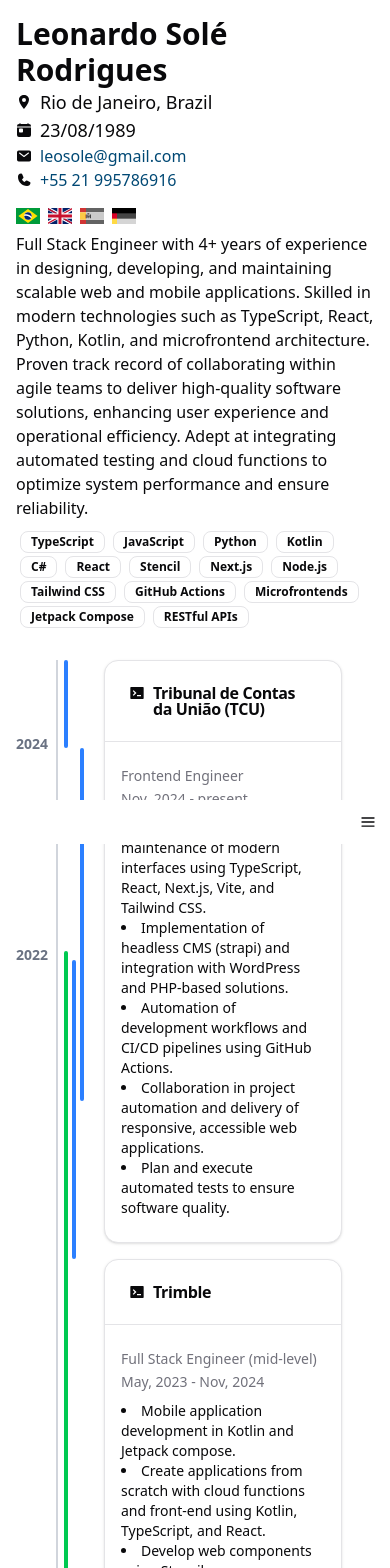
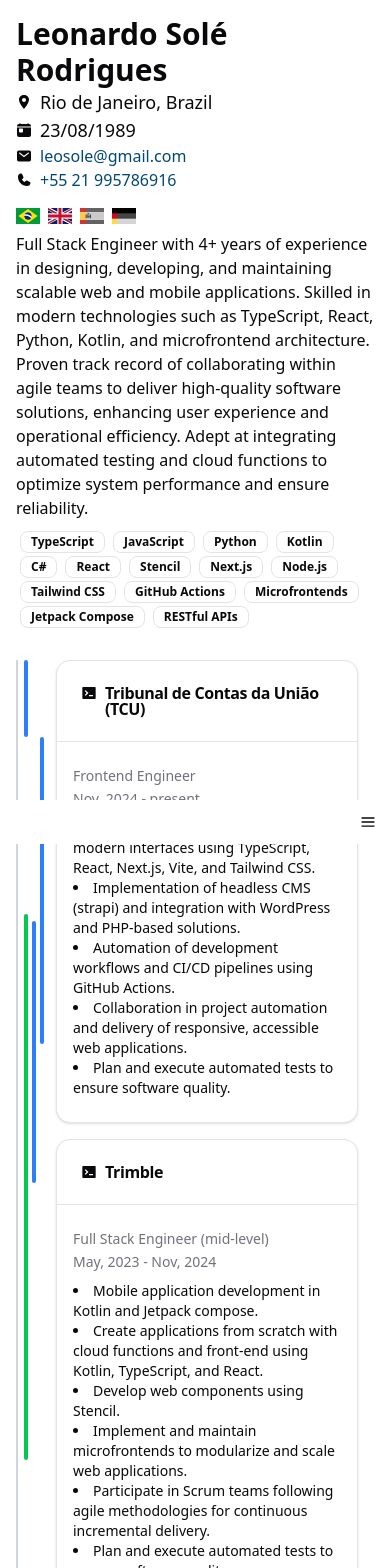
Before and after one commit to leosole/cv, a React (Vite) app: page / in a window 390 px wide. Shown: the top 1568 px of the page. Built offline with nearby package versions, Linux system fonts and the light colour scheme.

Commit message:
adjust cards to mobile

```diff
--- a/src/App.tsx
+++ b/src/App.tsx
@@ -28,7 +28,7 @@
 				<Header info={cv.info} links={cv.links} />
 				<Summary summary={cv.summary} skills={cv.technical_skills} languages={cv.languages}/>
 			</div>
-			<div className="flex-col sm:flex-row flex container sm:w-[80%] sm:min-w-160 max-w-240 mx-auto gap-2 mt-8 mb-4 pr-8 sm:pr-20">
+			<div className="flex-col sm:flex-row flex container sm:w-[80%] sm:min-w-160 max-w-240 mx-auto gap-2 mt-8 mb-4 pr-4 sm:pr-20">
 				<Calendar events={[...cv.professional_experience, ...cv.education]} headerHeight={headerHeight}/>
 			</div>
 			<Footer links={cv.links} />
--- a/src/components/calendar/calendar.tsx
+++ b/src/components/calendar/calendar.tsx
@@ -128,7 +128,7 @@
 					{mouseYear}
 				</span>
 			</div>
-			<div className="absolute left-10 top-0 bottom-0 w-0.5 bg-gray-300 dark:bg-gray-700"/>
+			<div className="absolute left-0 sm:left-10 top-0 bottom-0 w-0.5 bg-gray-300 dark:bg-gray-700"/>
 
 			{years.map((year) => {
 				const yearDate = new Date(year, 11, 31)
@@ -139,7 +139,7 @@
 				return (
 					<div
 						key={year}
-						className="absolute left-0 w-full"
+						className="absolute left-0 w-full hidden sm:block"
 						style={{ top: `${topPosition}%` }}
 					>
 						<div className="absolute left-0 ">
@@ -165,7 +165,7 @@
 				return (
 					<button
 						key={`${getEventId(event)}`}
-						className="absolute left-10 group cursor-pointer z-20"
+						className="absolute left-0 sm:left-10 group cursor-pointer z-20"
 						style={{
 							top: `${topPositionPercent}%`,
 							height: `${heightPercent}%`,
@@ -191,7 +191,7 @@
 				)
 			})}
 
-			<div className="relative flex flex-col gap-4 ml-14 lg:ml-12">
+			<div className="relative flex flex-col gap-4 ml-2 sm:ml-14">
 				{processedEvents.map((event, index) => {
 					return (
 						<EventCard
--- a/src/components/calendar/event-card.tsx
+++ b/src/components/calendar/event-card.tsx
@@ -79,7 +79,7 @@
 	return (
 		<>
 			<CollapsibleCardHeader>
-				<span className={cn({"animate-wiggle": animate})}>{icon()}</span>
+				<span className={cn(`${animate ? "animate-wiggle" : ""} h-fit`)}>{icon()}</span>
 				{work.company}
 			</CollapsibleCardHeader>
 			<CollapsibleCardContent>
@@ -128,7 +128,7 @@
 	return (
 		<>
 			<CollapsibleCardHeader>
-				<span className={cn({"animate-wiggle": animate})}><FaGraduationCap/></span>
+				<span className={cn(`${animate ? "animate-wiggle" : ""} h-fit`)}><FaGraduationCap/></span>
 				{education.institution}
 			</CollapsibleCardHeader>
 			<CollapsibleCardContent>
```
